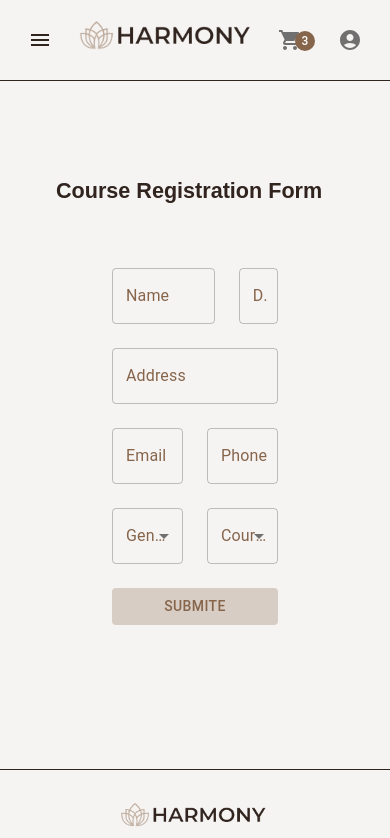
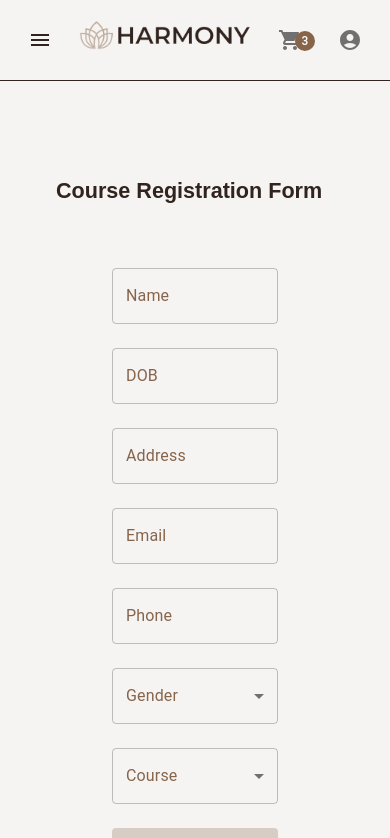
Before and after one commit to patriciasegantine/harmony-shop, a React (Vite) app: page /enroll-course in a window 390 px wide. Shown: the top 838 px of the page. Built offline with nearby package versions, Linux system fonts and the light colour scheme.

Commit message:
feat: responsive course enroll form

```diff
--- a/src/components/course-enroll-form/course-enroll-form.tsx
+++ b/src/components/course-enroll-form/course-enroll-form.tsx
@@ -3,19 +3,7 @@ import React, { useEffect, useState } from 'react';
 import { CourseEnrollFormContainer } from "./course-enroll-form.styles.ts";
 import { Dayjs } from 'dayjs';
 import { DatePicker } from '@mui/x-date-pickers/DatePicker';
-import {
-  Box,
-  FormControl,
-  Grid, IconButton,
-  InputLabel,
-  MenuItem,
-  Select,
-  Snackbar,
-  TextField,
-  ThemeProvider
-} from "@mui/material";
-
-import { muiTheme } from "../../muiTheme.ts";
+import { Box, FormControl, Grid, IconButton, InputLabel, MenuItem, Select, Snackbar, TextField } from "@mui/material";
 import { coursesInfo } from "../../pages/courses/coursesInfo.ts";
 import { LocalizationProvider } from '@mui/x-date-pickers/LocalizationProvider';
 import { AdapterDayjs } from '@mui/x-date-pickers/AdapterDayjs';
@@ -51,7 +39,7 @@ export const CourseEnrollForm = () => {
   const [FormDetails, setFormDetails] = useState<FormData>(InitialFormDetails)
   const [isLoading, setIsLoading] = useState<boolean>(false)
 
-  const onChangeInputValue = (value: string, type: 'name' | 'email' | 'address' | 'phone' | 'DBO' ) => {
+  const onChangeInputValue = (value: string, type: 'name' | 'email' | 'address' | 'phone' | 'DBO') => {
     setFormDetails({...FormDetails, [type]: value})
   }
 
@@ -59,12 +47,12 @@ export const CourseEnrollForm = () => {
     e.preventDefault()
     setIsLoading(true)
 
-    setTimeout( () => {
+    setTimeout(() => {
       setOpenMessage(true)
       setIsLoading(false)
     }, 2000);
 
-    setTimeout( () => {
+    setTimeout(() => {
       navigate(RouterEnum.courses)
     }, 4000);
 
@@ -81,7 +69,7 @@ export const CourseEnrollForm = () => {
       color="inherit"
       onClick={handleCloseMessage}
     >
-      <CloseIcon fontSize="small" />
+      <CloseIcon fontSize="small"/>
     </IconButton>
   );
 
@@ -99,14 +87,13 @@ export const CourseEnrollForm = () => {
     <CourseEnrollFormContainer>
       <h2>Course Registration Form</h2>
 
-      <ThemeProvider theme={muiTheme}>
       <Box
         component="form"
         onSubmit={handleSubmit}
         style={{padding: theme["spacing-big"]}}
       >
         <Grid container spacing={3}>
-            <Grid item xs={8}>
+          <Grid item xs={12} md={8}>
             <TextField
               id="outlined-controlled"
               label="Name"
@@ -119,7 +106,7 @@ export const CourseEnrollForm = () => {
             />
           </Grid>
 
-            <Grid item xs={4}>
+          <Grid item xs={12} md={4}>
             <LocalizationProvider dateAdapter={AdapterDayjs} adapterLocale={'en-gb'}>
               <DatePicker
                 label="DOB"
@@ -127,13 +114,13 @@ export const CourseEnrollForm = () => {
                 format="DD/MM/YYYY"
                 onChange={(newValue) => setValue(newValue)}
                 sx={{
-                    width:'100%'
+                  width: '100%'
                 }}
               />
             </LocalizationProvider>
           </Grid>
 
-            <Grid item xs={12}>
+          <Grid item xs={12} md={12}>
             <TextField
               id="outlined-controlled"
               label="Address"
@@ -145,7 +132,7 @@ export const CourseEnrollForm = () => {
             />
           </Grid>
 
-            <Grid item xs={6}>
+          <Grid item xs={12} md={6}>
             <TextField
               id="outlined-controlled"
               label="Email"
@@ -157,7 +144,7 @@ export const CourseEnrollForm = () => {
             />
           </Grid>
 
-            <Grid item xs={6}>
+          <Grid item xs={12} md={6}>
             <TextField
               id="outlined-controlled"
               label="Phone"
@@ -169,7 +156,7 @@ export const CourseEnrollForm = () => {
             />
           </Grid>
 
-            <Grid item xs={6}>
+          <Grid item xs={12} md={6}>
             <FormControl fullWidth>
               <InputLabel id="demo-simple-select-label">Gender</InputLabel>
               <Select
@@ -186,7 +173,7 @@ export const CourseEnrollForm = () => {
             </FormControl>
           </Grid>
 
-            <Grid item xs={6}>
+          <Grid item xs={12} md={6}>
             <FormControl fullWidth>
               <InputLabel id="demo-simple-select-label">Course</InputLabel>
               <Select
@@ -205,7 +192,7 @@ export const CourseEnrollForm = () => {
             </FormControl>
           </Grid>
 
-          <Grid item xs={12}>
+          <Grid item xs={12} md={12}>
             <CustomButton
               disabled={!isDisabled}
               type={"submit"}
@@ -217,9 +204,8 @@ export const CourseEnrollForm = () => {
 
         </Grid>
       </Box>
-      </ThemeProvider>
 
-      <Box sx={{ width: 500 }}>
+      <Box sx={{width: 500}}>
         <Snackbar
           autoHideDuration={5000}
           anchorOrigin={{vertical: "top", horizontal: "right"}}
```
Lines whose indentation alone changed are shown as unchanged.
